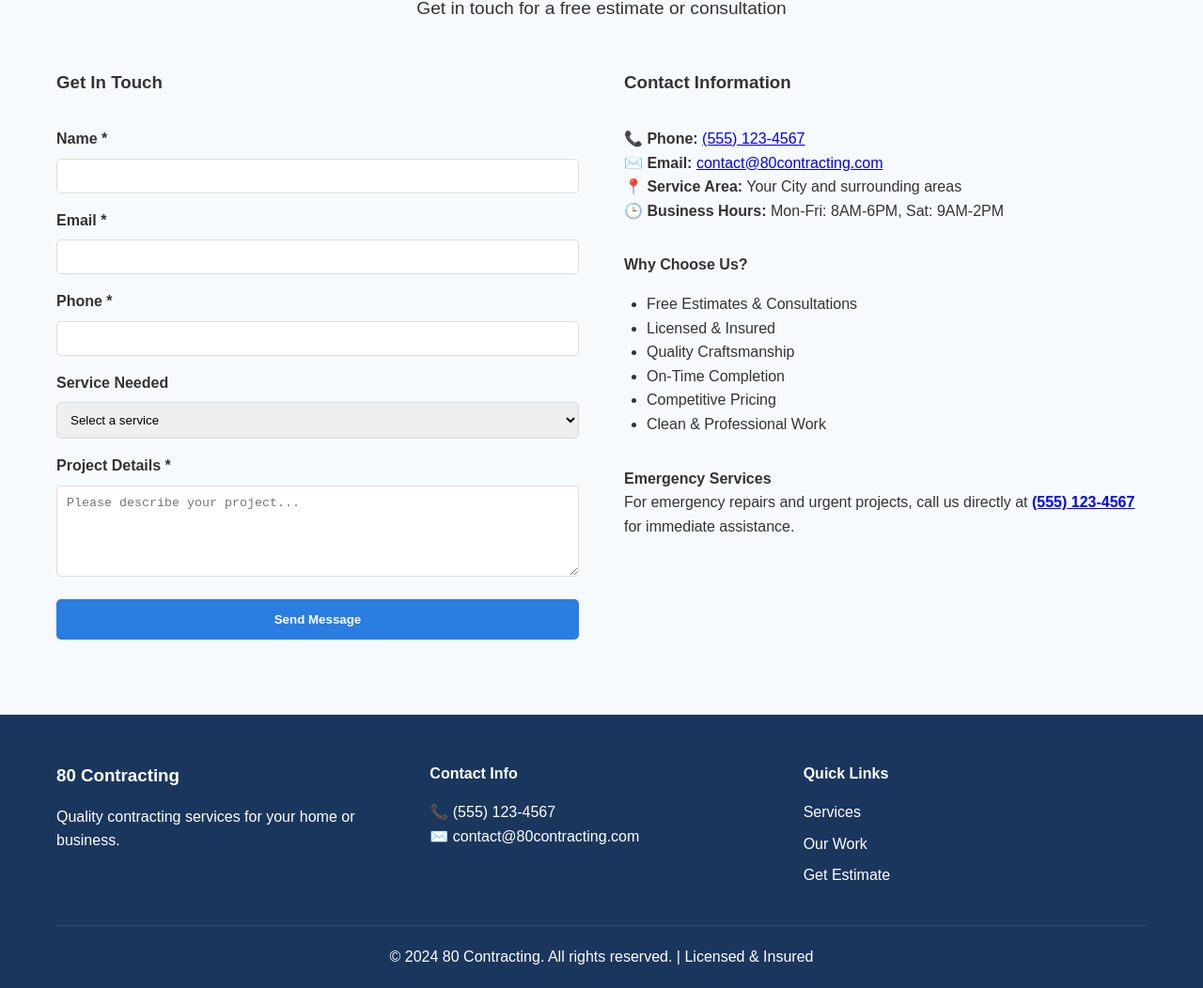
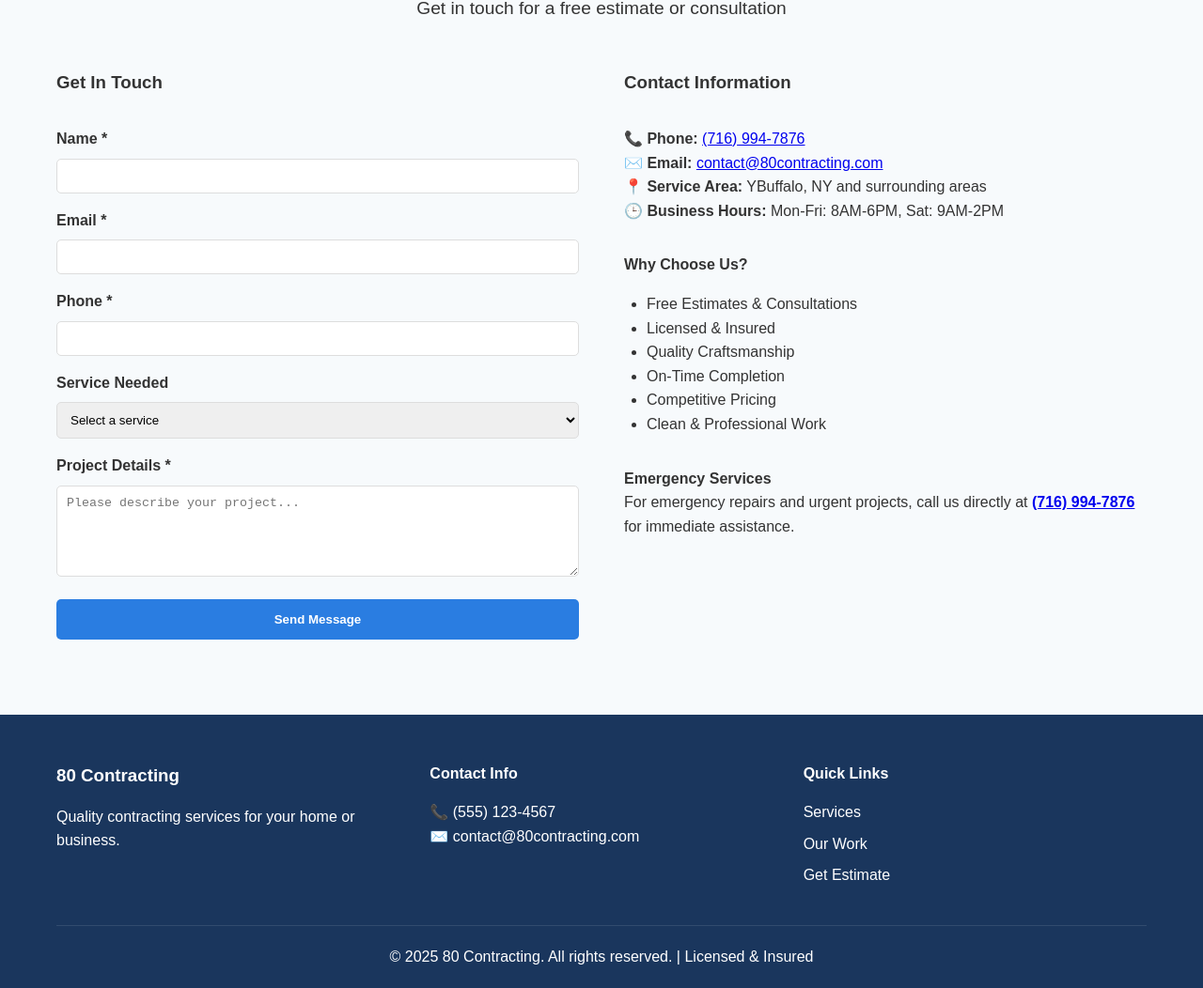
Before and after one commit to drew-80/80-contracting-website, a plain HTML site: page 80-contracting-website/contact.html in a window 1280 px wide. Shown: the part 234-1286 px from the top of the page at 94% size. Drawn offline with Linux system fonts and the light colour scheme.

Commit message:
Update contact.html

```diff
--- a/80-contracting-website/contact.html
+++ b/80-contracting-website/contact.html
@@ -71,9 +71,9 @@
 <div>
 <h3>Contact Information</h3>
 <div style="margin-top: 2rem;">
-<p><strong>📞 Phone:</strong> <a href="tel:555-123-4567">(555) 123-4567</a></p>
+<p><strong>📞 Phone:</strong> <a href="tel:716-994-7876">(716) 994-7876</a></p>
 <p><strong>✉️ Email:</strong> <a href="mailto:contact@80contracting.com">contact@80contracting.com</a></p>
-<p><strong>📍 Service Area:</strong> Your City and surrounding areas</p>
+<p><strong>📍 Service Area:</strong> YBuffalo, NY and surrounding areas</p>
 <p><strong>🕒 Business Hours:</strong> Mon-Fri: 8AM-6PM, Sat: 9AM-2PM</p>
 </div>
 
@@ -91,7 +91,7 @@
 
 <div style="margin-top: 2rem;">
 <h4>Emergency Services</h4>
-<p>For emergency repairs and urgent projects, call us directly at <strong><a href="tel:555-123-4567">(555) 123-4567</a></strong> for immediate assistance.</p>
+<p>For emergency repairs and urgent projects, call us directly at <strong><a href="tel:716-994-7876">(716) 994-7876</a></strong> for immediate assistance.</p>
 </div>
 </div>
 </div>
@@ -120,11 +120,12 @@
 </div>
 </div>
 <div class="footer-bottom">
-<p>&copy; 2024 80 Contracting. All rights reserved. | Licensed & Insured</p>
+<p>&copy; 2025 80 Contracting. All rights reserved. | Licensed & Insured</p>
 </div>
 </div>
 </footer>
 
 <script src="scripts/script.js"></script>
 </body>
+
 </html>
```
